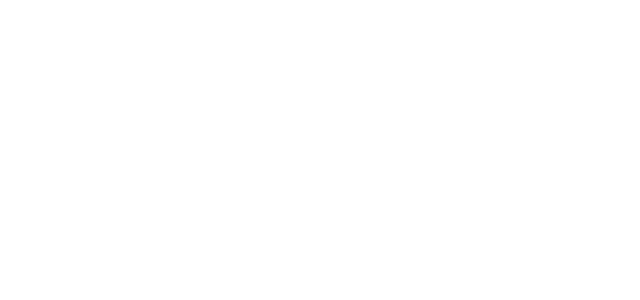
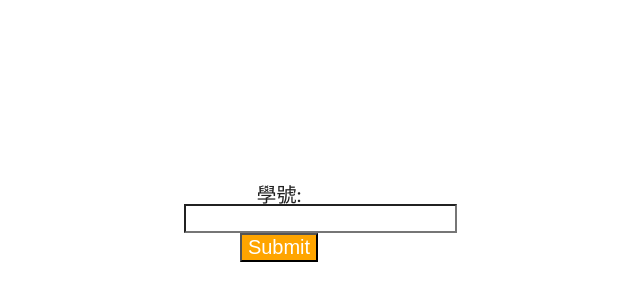
Before and after one commit to t42ji2ji/NextjsSimpleAPi, a Next.js app: page / in a window 1280 px wide. Shown: the part 16-316 px from the top of the page, without its empty margins (361-1001 px from the left). Built offline with nearby package versions, Linux system fonts and the light colour scheme.

Commit message:
punch card

```diff
--- a/components/Control.js
+++ b/components/Control.js
@@ -20,11 +20,12 @@
 const stylesheets = {
   innertext: {
     alignitem:'center',
-    fontSize: 50,
-    textAlign: 'center'
+    fontSize: 20,
+    textAlign: 'center',
+    width: 190
   },
   title: {
-    fontSize: 30,
+    fontSize: 20,
   }
 }
 
@@ -35,16 +36,36 @@
     super(props)
 
     this.state = {
-      appname: "none"
+      appname: "none",
+      value: "_"
     }
 
     this.random = this.random.bind(this)
+    this.okfunc = this.okfunc.bind(this)
+    this.handleChange = this.handleChange.bind(this)
   }
 
   componentDidMount(){
     this.random()
   }
 
+  handleChange(event) {
+    console.log(event.target.value)
+    this.setState({value: event.target.value});
+  }
+
+  okfunc(){
+    var num = Math.floor(Math.random() * (19 - 0 + 1)) + 0
+    var app = apps[num]
+
+    fetch(`http://140.115.197.16/?school=fcu&app=${app}`).then(
+      this.setState({
+        appname: num
+      })
+    )
+
+    alert( this.state.value + "打卡成功")
+  }
 
   random(){
     var num = Math.floor(Math.random() * (19 - 0 + 1)) + 0
@@ -76,9 +97,6 @@
          appname: num
        })
      )
-     .then(
-       setTimeout(function() { window.location = `https://www.openedu.tw/course.jsp?id=${id}`}.bind(this), 2000)
-     )
 
       }
     }
@@ -95,9 +113,9 @@
   render(){
     return(
       <div style={stylesheets.innertext}>
-        {/*<p style={stylesheets.title}>恭喜抽到</p>
-        <br></br>
-        <p>{this.state.appname}. {apps[this.state.appname]}</p>*/}
+
+          學號: <input type="text" name="fname" onChange={this.handleChange} />
+          <input type="submit" className="button" onClick={this.okfunc} />
       </div>
     )
   }
--- a/components/Head.js
+++ b/components/Head.js
@@ -4,7 +4,7 @@
 export default () => (
   <header>
     <Head>
-      <title>2017 亞洲智慧型機器人大賽</title>
+      <title>逢甲打卡</title>
       <style>{`
 
         html, body{
@@ -26,6 +26,11 @@
           height:100%;
         }
 
+        .button{
+          background-color: orange;
+          color:white;
+        }
+
 
       `}</style>
       <meta name='viewport' content='initial-scale=1.0, width=device-width' />
--- a/pages/index.js
+++ b/pages/index.js
@@ -14,7 +14,7 @@
   container: {
     display: 'flex',
     justifyContent: 'center',
-    marginTop:340
+    marginTop:200
   }
 }
 
```
Also changed, not shown: 1 other file (tests, documents, lock files or other folders).
